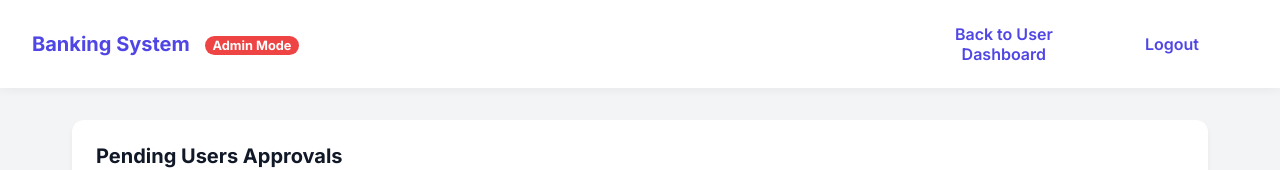
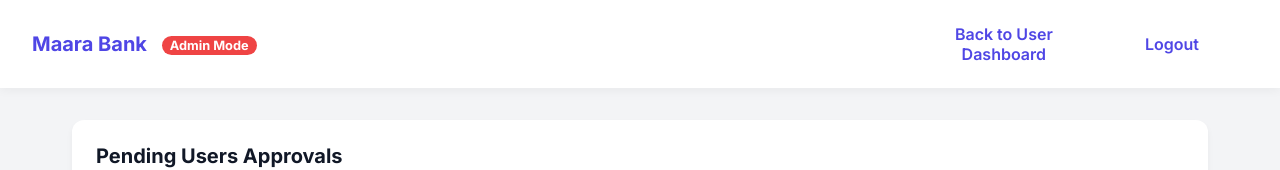
Before and after one commit to Mathan-kumar-M/BankingApp, a plain HTML site: page src/main/resources/static/admin.html in a window 1280 px wide. Shown: the top 170 px of the page. Drawn offline with Linux system fonts and the light colour scheme; no server answers; sample sign-in values are in the browser's storage.

Commit message:
Enhance: Update branding to Maara Bank and add custom favicon

```diff
--- a/src/main/resources/static/admin.html
+++ b/src/main/resources/static/admin.html
@@ -3,13 +3,14 @@
 <head>
     <meta charset="UTF-8">
     <meta name="viewport" content="width=device-width, initial-scale=1.0">
-    <title>Admin Dashboard - Banking System</title>
+    <title>Admin Dashboard - Maara Bank</title>
+    <link rel="icon" type="image/png" href="/favicon.png">
     <link rel="stylesheet" href="/css/style.css">
 </head>
 <body>
 
     <nav class="navbar">
-        <div class="navbar-brand">Banking System <span style="font-size:0.8rem; background:#ef4444; color:#fff; padding:2px 8px; border-radius:12px; margin-left:10px; vertical-align:middle;">Admin Mode</span></div>
+        <div class="navbar-brand">Maara Bank <span style="font-size:0.8rem; background:#ef4444; color:#fff; padding:2px 8px; border-radius:12px; margin-left:10px; vertical-align:middle;">Admin Mode</span></div>
         <div class="navbar-nav">
             <button class="btn btn-secondary" onclick="window.location.href='/dashboard.html'" style="margin-top:0; padding: 0.5rem 1rem;">Back to User Dashboard</button>
             <button class="btn btn-secondary" onclick="API.logout()" style="margin-top:0; padding: 0.5rem 1rem;">Logout</button>
```
Also changed, not shown: src/main/resources/static/dashboard.html (+3 -2 lines), src/main/resources/static/index.html (+2 -1 lines), src/main/resources/static/favicon.png (added).
